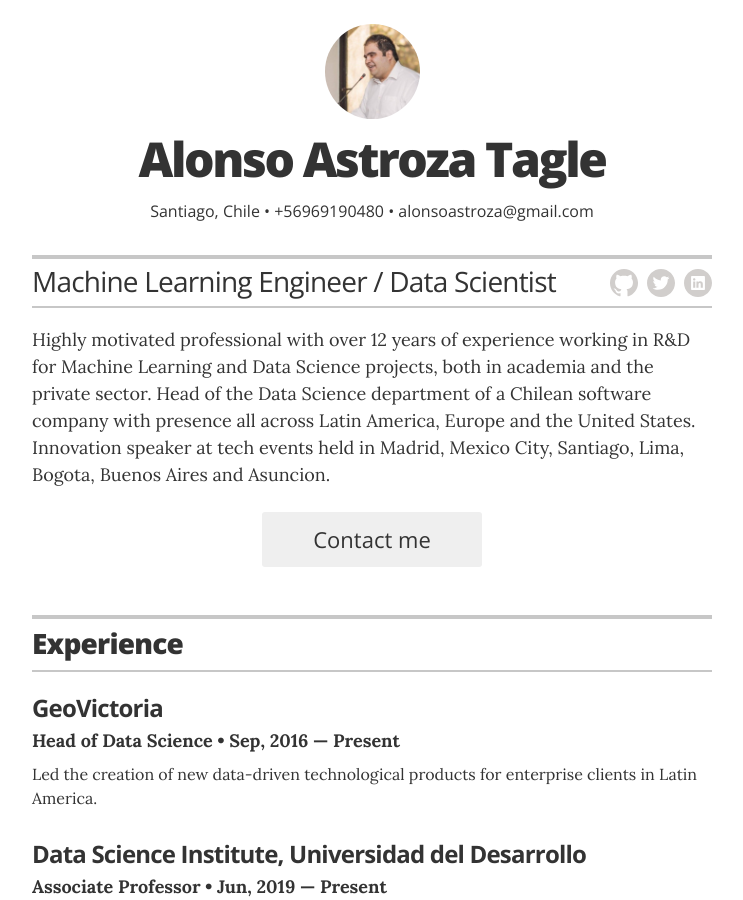
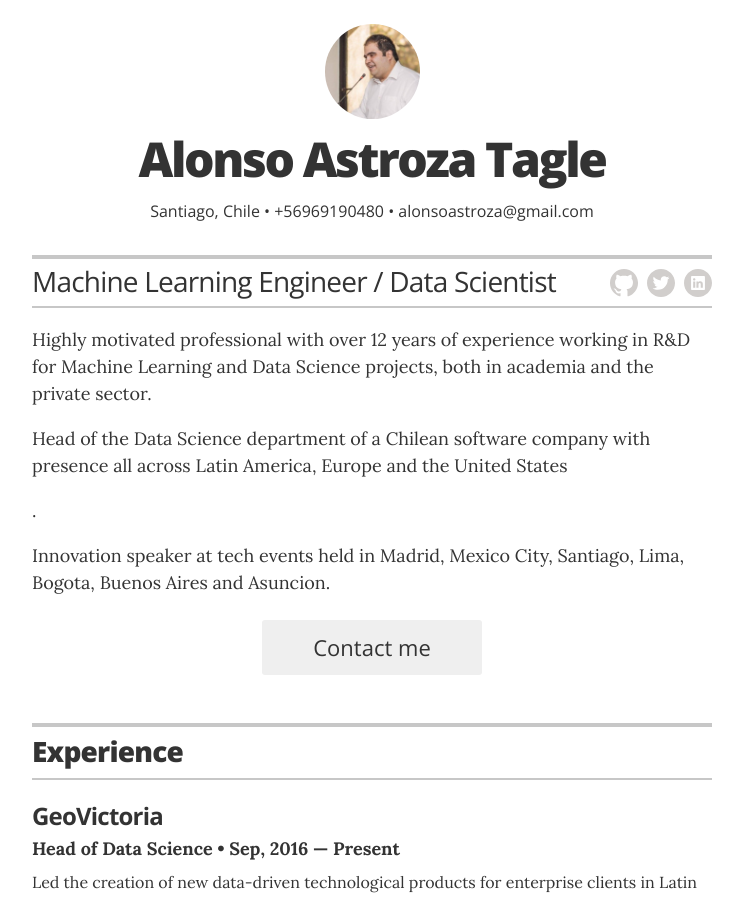
Before and after one commit to aastroza/aastroza.github.io-backup, a Jekyll site: the page built from index.html, in a window 1280 px wide and 900 px high. Shown: the whole window, without its empty margins (268-1011 px from the left). Built offline with Jekyll 4.4.1, drawn with Linux system fonts in a browser that asks for light colours.

```diff
--- a/_config.yml
+++ b/_config.yml
@@ -23,9 +23,9 @@ resume_contact_address:         "Macul, Santiago, Chile"
 resume_header_contact_info:     "Santiago, Chile • +56969190480 • alonsoastroza@gmail.com"
 display_header_contact_info:    "true"
 
-resume_header_intro: "<p>Highly motivated professional with over 12 years of experience working in R&D for Machine Learning and Data Science projects, both in academia and the private sector.
-Head of the Data Science department of a Chilean software company with presence all across Latin America, Europe and the United States.
-Innovation speaker at tech events held in Madrid, Mexico City, Santiago, Lima, Bogota, Buenos Aires and Asuncion.
+resume_header_intro: "<p>Highly motivated professional with over 12 years of experience working in R&D for Machine Learning and Data Science projects, both in academia and the private sector.</p>
+<p>Head of the Data Science department of a Chilean software company with presence all across Latin America, Europe and the United States</p>.
+<p>Innovation speaker at tech events held in Madrid, Mexico City, Santiago, Lima, Bogota, Buenos Aires and Asuncion.
 </p>"
 
 # use "yes" to display the email contact button,
```
